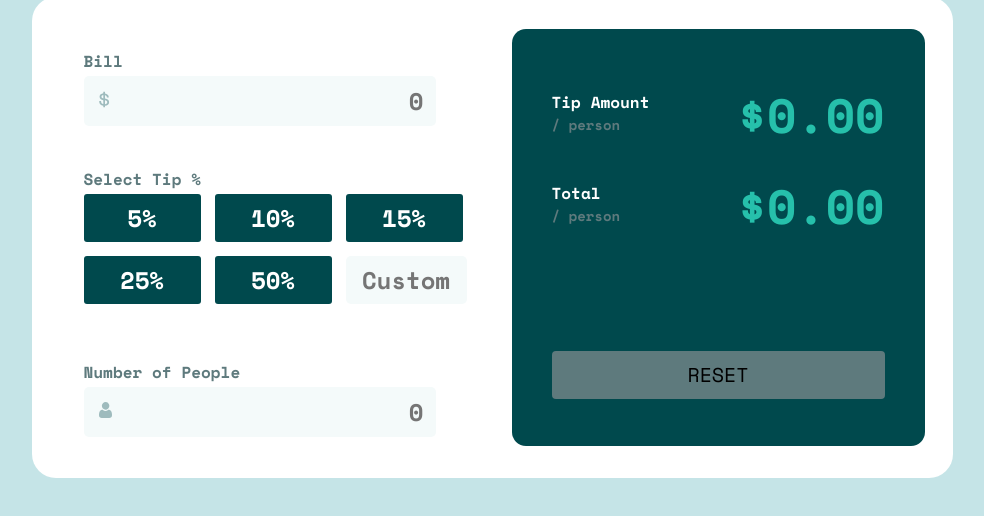
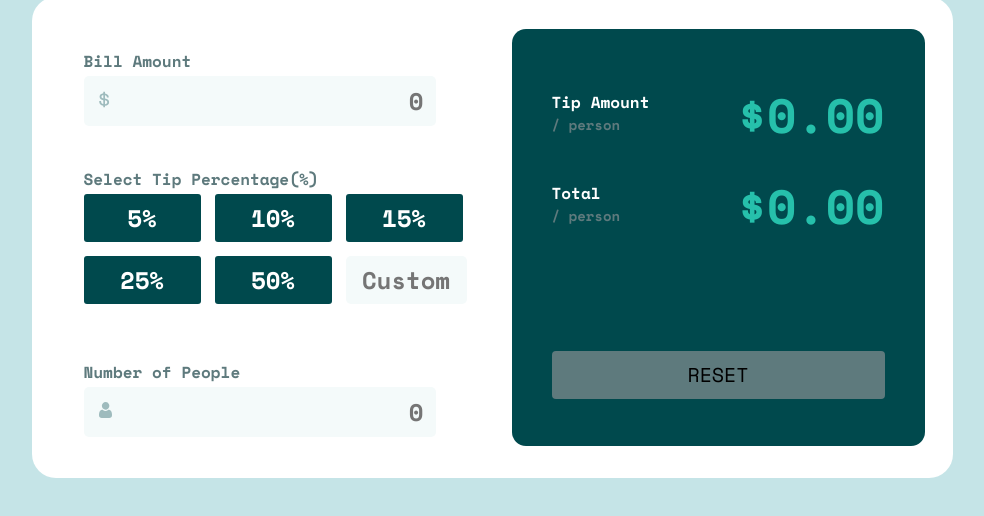
Before and after one commit to thecoderishi/tip-calculator, a plain HTML site: page index.html in a window 1280 px wide. Shown: the part 220-736 px from the top of the page, without its empty margins (148-1132 px from the left). Drawn offline with nearby package versions, Linux system fonts and the light colour scheme.

Commit message:
Update index.html
Changed the texts.

```diff
--- a/index.html
+++ b/index.html
@@ -10,7 +10,7 @@
 
     <link rel="stylesheet" href="./dist/css/style.css">
 
-    <title>My Tip Calculator App</title>
+    <title>A Tip Calculator App</title>
 
 </head>
 
@@ -25,7 +25,7 @@
             <div class="input-side">
                 <!-- Tip Total Amount -->
                 <div class="tip-amount">
-                    <h3>Bill</h3>
+                    <h3>Bill Amount</h3>
                     <div class="inputs">
                         <img src="./images/icon-dollar.svg" alt="">
                         <input type="number" name="amount" id="amount" placeholder="0" min="0" max="9999999" autocomplete="off" />
@@ -34,7 +34,7 @@
 
                 <!-- Tip Percent Select -->
                 <div class="tip-percent">
-                    <h3>Select Tip %</h3>
+                    <h3>Select Tip Percentage(%)</h3>
                     <div class="tip-percent__tips">
                         <input type="radio" name="tip" id="tip5" class="tip-percent__tips__tip" value="5" />
                         <label for="tip5"> 5% </label>
```
